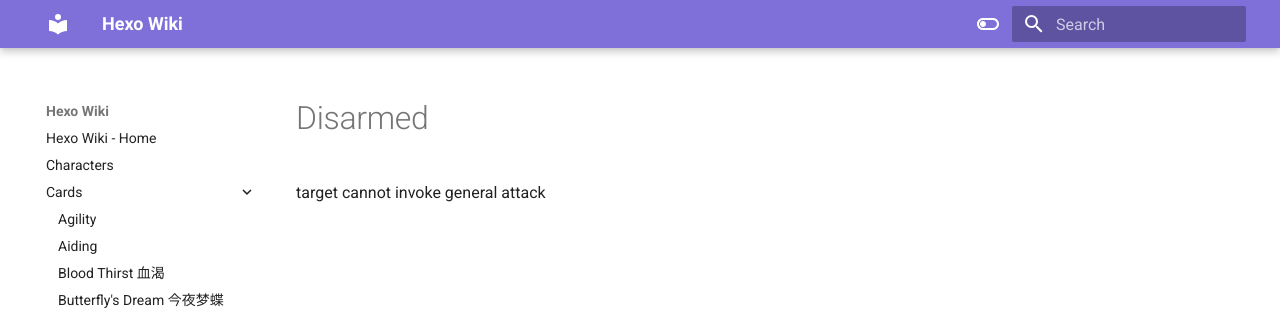
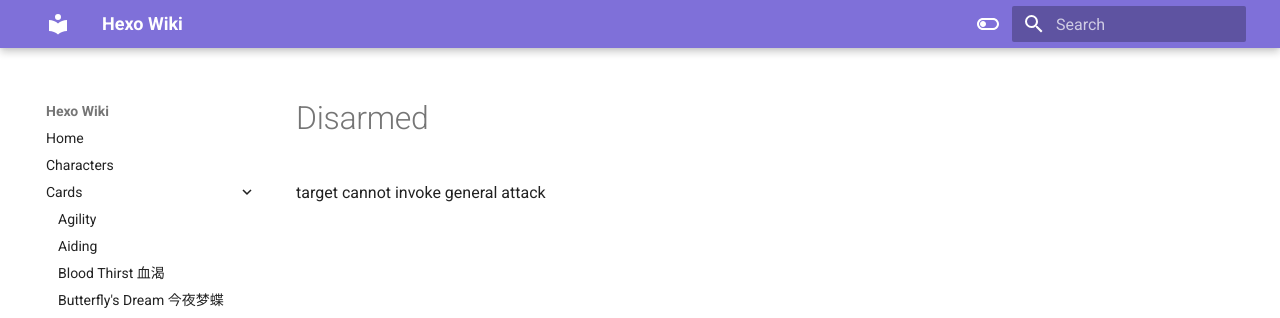
Before and after one commit to zhouanqiNB/hexo-wiki, an MkDocs documentation site: the page built from docs/cards/Disarmed.md, in a window 1280 px wide. Shown: the top 318 px of the page. Built offline with MkDocs 1.6.1 and Material for MkDocs 9.7.7, drawn with Linux system fonts in a browser that asks for light colours.

Commit message:
vault backup: 2024-11-19 20:26:39

```diff
--- a/docs/index.md
+++ b/docs/index.md
@@ -1,4 +1,4 @@
-# Hexo Wiki - Home
+# Home
 
 ## 1 Game Rule
 
```
